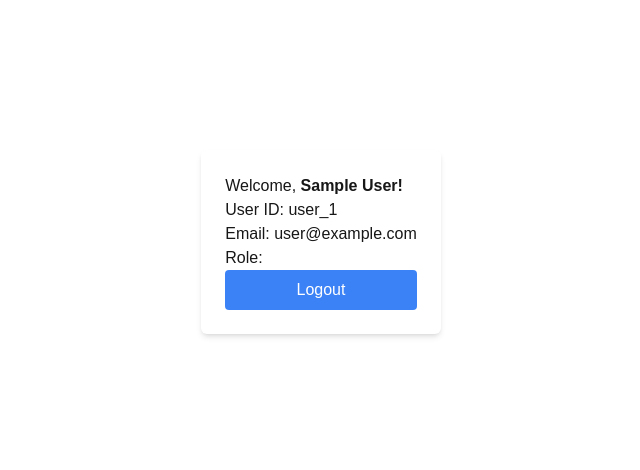
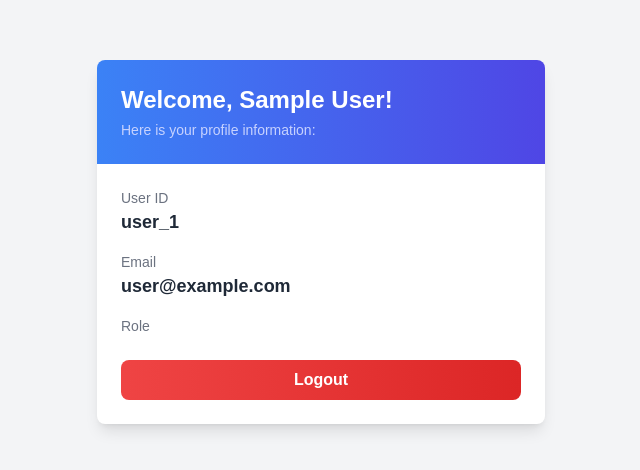
Before and after one commit to pangdfg/DemoNextAuth-Prisma, a Next.js app: page /profile in a window 1280 px wide. Shown: the part 158-628 px from the top of the page, without its empty margins (319-959 px from the left). Built offline with nearby package versions, Linux system fonts and the light colour scheme; no server answers; sample sign-in values are in the browser's storage.

Commit message:
Enhance user role management in authentication and profile handling

```diff
--- a/app/api/auth/[...nextauth]/route.ts
+++ b/app/api/auth/[...nextauth]/route.ts
@@ -14,13 +14,15 @@ declare module 'next-auth' {
       id: string,
       name: string,
       email: string,
+      role: string
     }
   }
 }
 
 declare module "next-auth/jwt" {
   interface JWT {
-    token: string
+    token: string,
+    role: string
   }
 }
 
@@ -46,6 +48,7 @@ export const authOptions: NextAuthOptions = {
             id: user.id.toString(),
             name: user.name,
             email: user.email,
+            role: user.role,
           }
         } else {
           throw new Error('Invalid email or password')
@@ -53,6 +56,7 @@ export const authOptions: NextAuthOptions = {
       },
     })
   ],
+  secret: process.env.NEXTAUTH_SECRET,
   adapter: PrismaAdapter(prisma),
   session: {
     strategy: 'jwt',
@@ -60,15 +64,17 @@ export const authOptions: NextAuthOptions = {
   callbacks: {
     jwt: async ({ token, user }) => {
       if (user) {
-        token.id = user.id
+        token.id = user.id;
+        token.role = user.role;
       }
-      return token
+      return token;
     },
     session: async ({ session, token }) => {
       if (session.user) {
-        session.user.id = token.id as string
+        session.user.id = token.id as string;
+        session.user.role = token.role as string;
       }
-      return session
+      return session;
     }
   },
 }
--- /dev/null
+++ b/app/api/profile/route.ts
@@ -0,0 +1,17 @@
+import { getServerSession } from 'next-auth/next'
+import { authOptions } from '../auth/[...nextauth]/route'
+import { NextRequest, NextResponse } from 'next/server'
+
+export async function GET(request: NextRequest): Promise<NextResponse> {
+  const session = await getServerSession(authOptions)
+
+  if (!session || session.user.role !== "member") {
+    return NextResponse.redirect(new URL("/unauthorized", request.url));
+  }
+
+  return NextResponse.json({
+    session
+  })
+}
+
+export { default } from '../../layout';
--- a/app/middleware.ts
+++ /dev/null
@@ -1,20 +0,0 @@
-import { getToken } from 'next-auth/jwt'
-import { NextRequest, NextResponse } from 'next/server'
-
-export async function middleware(request: NextRequest) {
-  const user = await getToken({
-    req: request,
-    secret: process.env.NEXTAUTH_SECRET,
-  })
-
-  const { pathname } = request.nextUrl
-
-  if (
-    pathname.startsWith('/protected') &&
-    (!user || user.role !== 'admin')
-  ) {
-    return NextResponse.redirect(new URL('/', request.url))
-  }
-
-  return NextResponse.next()
-}
--- a/app/profile/page.tsx
+++ b/app/profile/page.tsx
@@ -3,6 +3,7 @@
 import { useSession, signOut } from 'next-auth/react'
 import { useRouter } from 'next/navigation'
 import { useEffect } from 'react'
+
 
 export default function Profile() {
   const { data: session, status } = useSession()
@@ -15,25 +16,46 @@ export default function Profile() {
     }
   }, [status, router])
 
+  if (status === 'loading') {
     return (
-    status === 'authenticated' &&
-    session.user && (
-      <div className="flex h-screen items-center justify-center">
-        <div className="bg-white p-6 rounded-md shadow-md">
-          <p>
-            Welcome, <b>{session.user.name}!</b>
-          </p>
-          <p>User ID: {session.user.id}</p>
-          <p>Email: {session.user.email}</p>
-          <p>Role: </p>
+      <div className="flex h-screen items-center justify-center bg-gray-100">
+        <p className="text-lg text-gray-700 animate-pulse">Loading...</p>
+      </div>
+    );
+  }
+
+  if (status === 'authenticated' && session.user) {
+    return (
+      <div className="flex h-screen items-center justify-center bg-gray-100">
+        <div className="max-w-md w-full bg-white rounded-lg shadow-lg overflow-hidden">
+          <div className="bg-gradient-to-r from-blue-500 to-indigo-600 p-6">
+            <h1 className="text-2xl font-bold text-white">Welcome, {session.user.name}!</h1>
+            <p className="text-sm text-indigo-200 mt-1">Here is your profile information:</p>
+          </div>
+          <div className="p-6">
+            <div className="mb-4">
+              <p className="text-sm text-gray-500">User ID</p>
+              <p className="text-lg font-semibold text-gray-800">{session.user.id}</p>
+            </div>
+            <div className="mb-4">
+              <p className="text-sm text-gray-500">Email</p>
+              <p className="text-lg font-semibold text-gray-800">{session.user.email}</p>
+            </div>
+            <div className="mb-6">
+              <p className="text-sm text-gray-500">Role</p>
+              <p className="text-lg font-semibold text-gray-800">{session.user.role}</p>
+            </div>
             <button
               onClick={() => signOut({ callbackUrl: '/' })}
-            className="w-full bg-blue-500 text-white py-2 rounded"
+              className="w-full py-2 px-4 bg-gradient-to-r from-red-500 to-red-600 text-white rounded-lg font-semibold hover:from-red-600 hover:to-red-700 focus:outline-none focus:ring-2 focus:ring-red-300"
             >
               Logout
             </button>
           </div>
         </div>
-    )
-  )
+      </div>
+    );
   }
+
+  return null;
+}
--- a/app/singup/page.tsx
+++ b/app/singup/page.tsx
@@ -5,7 +5,7 @@ import { useState } from 'react'
 import { signIn } from 'next-auth/react'
 import { useRouter } from 'next/navigation'
 
-export default function SignUn() {
+export default function SignUp() {
   const [email, setEmail] = useState<string>('')
   const [password, setPassword] = useState<string>('')
   const [name, setName] = useState<string>('')
```
Lines whose indentation alone changed are shown as unchanged.
